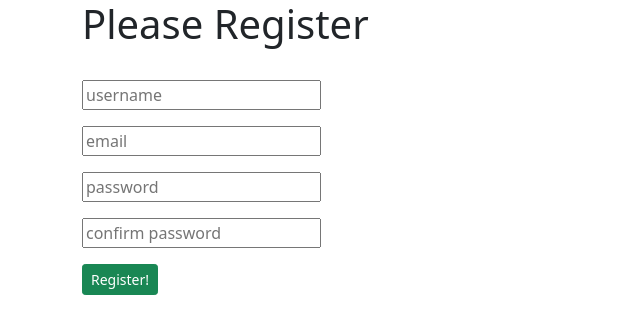
After one commit to DgrinderHZ/flask-aio, a Flask app: page /register in a window 1280 px wide. The commit adds this page. Shown: the top 334 px of the page, without its empty margins (0-640 px from the left). Run offline with Flask 2, Linux system fonts and the light colour scheme; some libraries are stand-ins or nearby versions.

Commit message:
Add registration

```diff
--- a/project/auth/forms.py
+++ b/project/auth/forms.py
@@ -1,8 +1,19 @@
 from flask_wtf import FlaskForm
 from wtforms import StringField, PasswordField
-from wtforms.validators import DataRequired
+from wtforms.validators import DataRequired, Email, Length, EqualTo
 
 
 class LoginForm(FlaskForm):
     username = StringField('Username', validators=[DataRequired()])
     password = PasswordField('Password', validators=[DataRequired()])
+
+class RegisterForm(FlaskForm):
+    username = StringField('Username', validators=[DataRequired(), Length(min=3, max=25)])
+    email = StringField('Email', validators=[DataRequired(), Email(), Length(min=6, max=40)])
+    password = PasswordField('Password', validators=[DataRequired(), Length(min=6, max=40)])
+    confirm_password = PasswordField(
+        'Confirm password',
+        validators=[
+            DataRequired(), EqualTo('password', message='Passwords must match.')
+        ]
+    )
--- /dev/null
+++ b/project/auth/templates/register.html
@@ -0,0 +1,38 @@
+{% extends "base.html" %} {% block content %}
+
+<h1>Please Register</h1>
+<br />
+<form class="form-signin" role="form" method="post" action="">
+  {{ form.csrf_token }}
+  <p>
+    {{ form.username(placeholder="username") }}
+    <span class="error">
+      {% if form.username.errors %} {% for error in form.username.errors %} {{
+      error }} {% endfor %} {% endif %}
+    </span>
+  </p>
+  <p>
+    {{ form.email(placeholder="email") }}
+    <span class="error">
+      {% if form.email.errors %} {% for error in form.email.errors %} {{ error
+      }} {% endfor %} {% endif %}
+    </span>
+  </p>
+  <p>
+    {{ form.password(placeholder="password") }}
+    <span class="error">
+      {% if form.password.errors %} {% for error in form.password.errors %} {{
+      error }} {% endfor %} {% endif %}
+    </span>
+  </p>
+  <p>
+    {{ form.confirm_password(placeholder="confirm password") }}
+    <span class="error">
+      {% if form.confirm_password.errors %} {% for error in
+      form.confirm_password.errors %} {{ error }} {% endfor %} {% endif %}
+    </span>
+  </p>
+  <button class="btn btn-sm btn-success" type="submit">Register!</button>
+</form>
+
+{% endblock %}
--- a/project/auth/views.py
+++ b/project/auth/views.py
@@ -1,7 +1,9 @@
 
-from flask import Blueprint, redirect, render_template, request, session, url_for, flash
-from decorators import login_required
-from .forms import LoginForm
+from flask import Blueprint, redirect, render_template, request, url_for, flash
+from flask_login import login_required, login_user, logout_user
+# from decorators import login_required
+from .forms import LoginForm, RegisterForm
+from project import db
 
 from project.models import User
 
@@ -15,7 +17,8 @@ def login():
         if form.validate_on_submit():
             user = User.query.filter_by(name=request.form['username']).first()
             if user is not None and user.password == request.form['password']:
-                session['logged_in'] = True
+                # session['logged_in'] = True
+                login_user(user)
                 flash('You were logged in. Go Crazy.')
                 return redirect(url_for('home.home'))
 
@@ -24,10 +27,36 @@ def login():
     return render_template('login.html', form=form, error=error)
 
 
+@bp.route('/register', methods=['GET', 'POST'])
+def register():
+    error = None
+    form = RegisterForm(request.form)
+    if request.method == 'POST':
+        if form.validate_on_submit():
+            user = User(
+                name=form.username.data,
+                email=form.email.data,
+                password=form.password.data
+            )
+            db.session.add(user)
+
+            try:
+                db.session.commit()
+                return redirect(url_for('auth.login'))
+            except Exception:
+                db.session.rollback()
+                flash("Email or username already exists!")
+            finally:
+                db.session.close()
+
+    return render_template('register.html', form=form)
+
+
 
 @bp.route('/logout')
 @login_required
 def logout():
-    session.pop('logged_in', None)
+    # session.pop('logged_in', None)
+    logout_user()
     flash('You were just logged out!')
     return redirect(url_for('home.welcome'))
--- a/project/models.py
+++ b/project/models.py
@@ -23,8 +23,8 @@ class User(db.Model):
     __tablename__ = "users"
 
     id = db.Column(db.Integer, primary_key=True)
-    name = db.Column(db.String, nullable=False)
-    email = db.Column(db.String, nullable=False)
+    name = db.Column(db.String, unique=True, nullable=False)
+    email = db.Column(db.String, unique=True, nullable=False)
     password = db.Column(db.String, nullable=False)
     posts = db.relationship("BlogPost", backref="author")
 
--- a/project/templates/base.html
+++ b/project/templates/base.html
@@ -6,7 +6,6 @@
     <link
       href="{{ url_for('static', filename='css/bootstrap.min.css') }}"
       rel="stylesheet"
-      media="screen"
     />
   </head>
   <body>
```
Also changed, not shown: migrations/versions/edea13f3e3cc_unique_eamil.py (added, +30 -0 lines), tests.py (+17 -1 lines), 1 other file.
